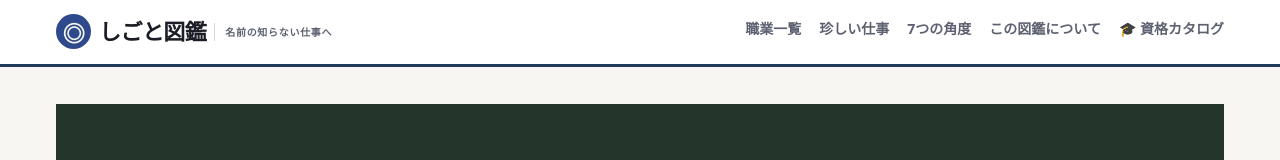
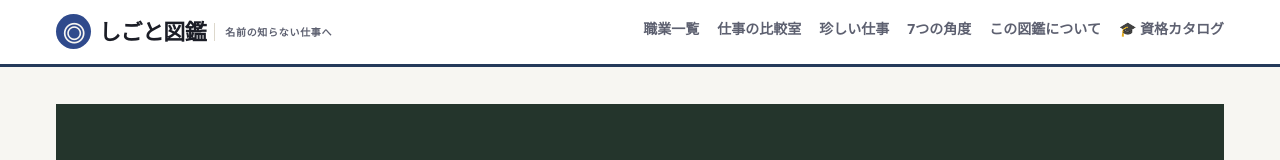
Before and after one commit to nomuonji/job-world, a Next.js app: page /rare-jobs in a window 1280 px wide. Shown: the top 160 px of the page. Built offline with nearby package versions, Linux system fonts and the light colour scheme.

Commit message:
feat: surface comparison lab in main navigation

```diff
--- a/src/app/layout.tsx
+++ b/src/app/layout.tsx
@@ -57,6 +57,7 @@ export default function RootLayout({
               <Link href="/jobs" className="hover:text-[var(--accent)]">
                 職業一覧
               </Link>
+              <Link href="/compare" className="hover:text-[var(--accent)]">仕事の比較室</Link>
               <Link href="/rare-jobs" className="hover:text-[var(--accent)]">
                 珍しい仕事
               </Link>
```
